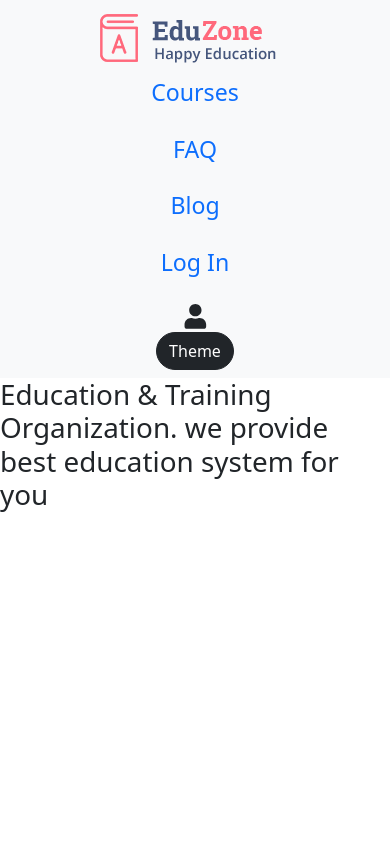
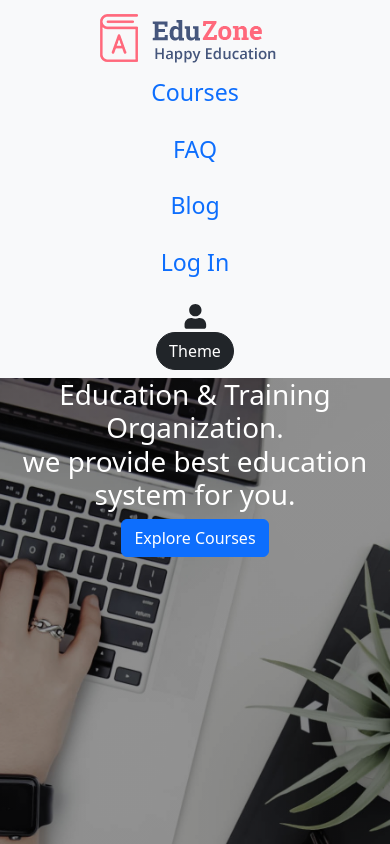
Before and after one commit to zahid4523114/-b610-learning-platform-client6, a React (Create React App) app: page / in a window 390 px wide. Shown: the top 844 px of the page. Built offline with nearby package versions, Linux system fonts and the light colour scheme; no server answers.

Commit message:
courses-card-responsiveness-added

```diff
--- /dev/null
+++ b/src/components/course/Course.js
@@ -0,0 +1,20 @@
+import React from "react";
+import { Link } from "react-router-dom";
+
+const Course = ({ course }) => {
+  const { id, courseHeader, courseThumb, courseDes, price, ratings } = course;
+  console.log(course);
+  return (
+    <div style={{ width: "18rem" }} class="card my-4 ">
+      <img className="" src={courseThumb} alt="" />
+      <div class="card-header text-center">{courseHeader}</div>
+      <div class="card-body">
+        <h5 class="card-title">Price: ${price}</h5>
+        <h5 class="card-title">Ratings: {ratings}</h5>
+        <Link class="btn btn-primary container-fluid">Show Details</Link>
+      </div>
+    </div>
+  );
+};
+
+export default Course;
--- a/src/components/courses/Courses.js
+++ b/src/components/courses/Courses.js
@@ -1,9 +1,35 @@
 import React from "react";
+import { useEffect } from "react";
+import { useState } from "react";
+import { useLoaderData } from "react-router-dom";
+import Course from "../course/Course";
+import "./courses.css";
 
 const Courses = () => {
+  const allCourses = useLoaderData();
+  const [catagories, setCatagories] = useState([]);
+  useEffect(() => {
+    fetch("http://localhost:3500/category")
+      .then((res) => res.json())
+      .then((data) => setCatagories(data));
+  }, []);
   return (
-    <div>
-      <h1>this is courses page</h1>
+    <div className="row container-fluid">
+      <div className="col-lg-3 col-md-12 col-12 ms-lg-0 ms-md-0 ms-2  d-flex  flex-column">
+        {catagories.map((category) => (
+          <button
+            key={category.id}
+            className="btn btn-success my-lg-4 my-md-3 my-2"
+          >
+            {category.categoryName}
+          </button>
+        ))}
+      </div>
+      <div className="col-lg-9 col-md-12 col-12 course-container">
+        {allCourses.map((c) => (
+          <Course key={c.id} course={c}></Course>
+        ))}
+      </div>
     </div>
   );
 };
--- /dev/null
+++ b/src/components/courses/courses.css
@@ -0,0 +1,11 @@
+.course-container {
+  display: grid;
+  grid-template-columns: repeat(3, 1fr);
+}
+@media screen and (min-width: 320px) and (max-width: 425px) {
+  .course-container {
+    display: grid;
+    grid-template-columns: repeat(1, 1fr);
+    place-items: center;
+  }
+}
--- a/src/components/home/Home.js
+++ b/src/components/home/Home.js
@@ -1,13 +1,19 @@
 import React from "react";
+import { Link } from "react-router-dom";
 import "./home.css";
 
 const Home = () => {
   return (
-    <div className="home-container">
-      <h1>
-        Education & Training Organization. we provide best education system for
-        you
-      </h1>
+    <div className="home-container text-center ">
+      <div className="">
+        <h1 className="text-white">
+          Education & Training Organization. <br /> we provide best education
+          system for you.
+        </h1>
+        <Link to="/courses">
+          <button className="btn btn-primary">Explore Courses</button>
+        </Link>
+      </div>
     </div>
   );
 };
--- a/src/components/home/home.css
+++ b/src/components/home/home.css
@@ -0,0 +1,9 @@
+.home-container {
+  width: 100%;
+  height: 100vh;
+  background-image: linear-gradient(rgba(0, 0, 0, 0.4), rgba(0, 0, 0, 0.4)),
+    url("../../home2.jpg");
+  background-size: cover;
+  background-repeat: no-repeat;
+  background-position: center;
+}
--- a/src/components/routes/router.js
+++ b/src/components/routes/router.js
@@ -27,6 +27,7 @@ export const router = createBrowserRouter([
       },
       {
         path: "/courses",
+        loader: () => fetch("http://localhost:3500/courses"),
         element: <Courses></Courses>,
       },
       {
```
Also changed, not shown: src/home2.jpg (added), 1 other file (tests, documents, lock files or other folders).
